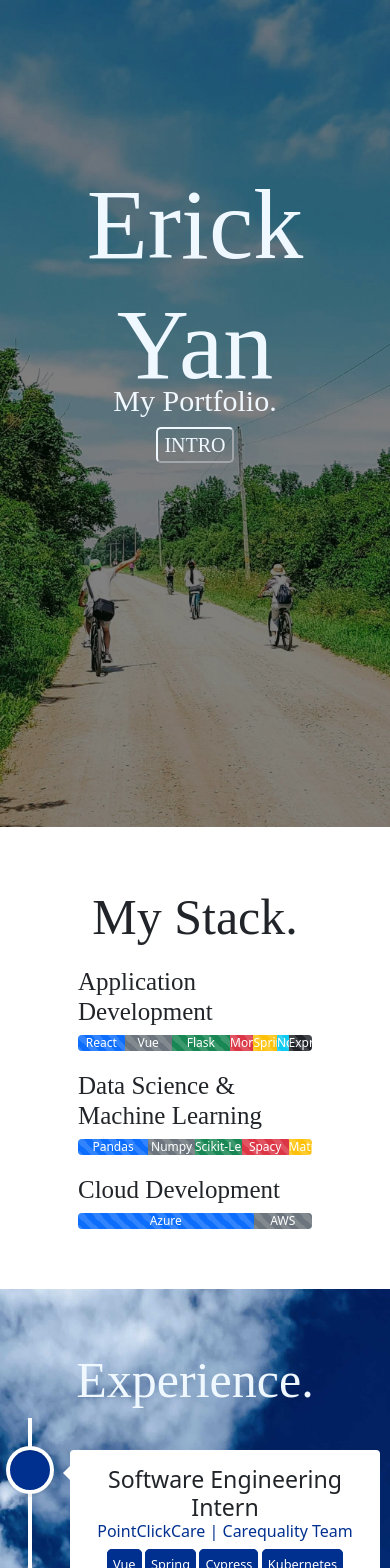
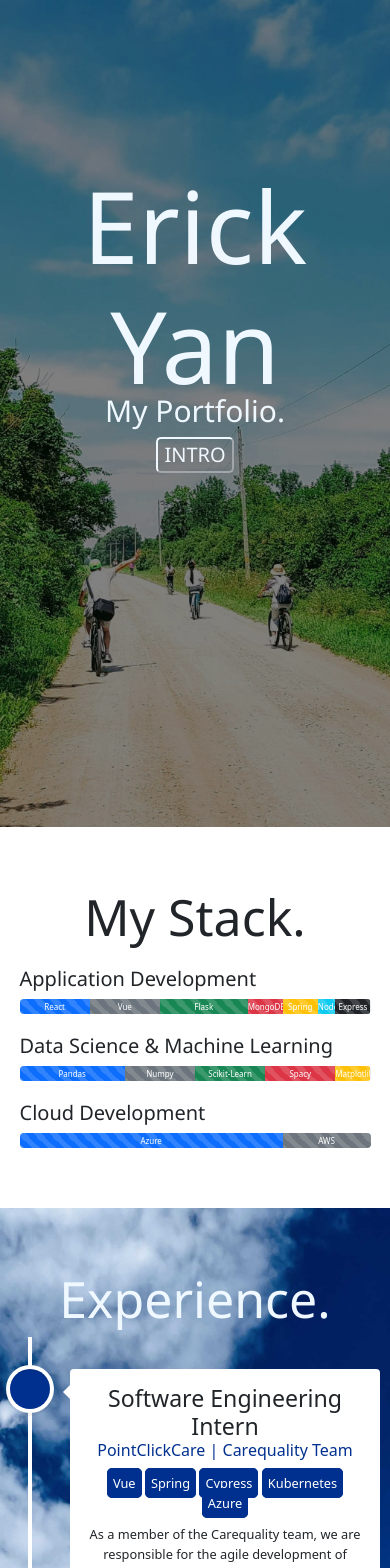
Before and after one commit to Erick-Yan/Personal-Website-v2, a React (Create React App) app: page / in a window 390 px wide. Shown: the top 1568 px of the page. Built offline with nearby package versions, Linux system fonts and the light colour scheme.

Commit message:
Added responsiveness for smaller screens.

```diff
--- a/src/components/Contacts/Contacts.css
+++ b/src/components/Contacts/Contacts.css
@@ -4,7 +4,7 @@
 }
 
 .contactSection h6 {
-    font-family: Bahnschrift;
+    font-family: 'Segoe UI', Tahoma, Geneva, Verdana, sans-serif;
     color: aliceblue;
     font-weight: 10;
 }
--- a/src/components/Experiences/Experiences.css
+++ b/src/components/Experiences/Experiences.css
@@ -10,7 +10,7 @@
 }
 
 .title {
-    font-family: Bahnschrift;
+    font-family: 'Segoe UI', Tahoma, Geneva, Verdana, sans-serif;
     font-size: 50px;
     font-weight: 60;
     margin-top: 60px;
--- a/src/components/Projects/ProjectBox.css
+++ b/src/components/Projects/ProjectBox.css
@@ -1,6 +1,6 @@
 .projectBox {
-    margin: 30px;
-    min-height: 39vh;
+    margin: 5px;
+    max-height: 39vh;
     position: relative;
     overflow: hidden;
 }
@@ -36,7 +36,7 @@
 }
 
 .projectContext h3 {
-    font-family: Bahnschrift;
+    font-family: 'Segoe UI', Tahoma, Geneva, Verdana, sans-serif;
     color: aliceblue;
     font-size: 25px;
     font-weight: 40;
@@ -44,7 +44,7 @@
 }
 
 .projectContext .description {
-    font-family: Bahnschrift;
+    font-family: 'Segoe UI', Tahoma, Geneva, Verdana, sans-serif;
     color: aliceblue;
     font-size: 15px;
     font-weight: 30;
@@ -60,7 +60,6 @@
 
 .stacks p {
     border-radius: 20px;
-    font-size: 15px;
     color: aliceblue;
     background-color: darkcyan;
     padding-left: 10px;
@@ -70,3 +69,36 @@
     margin-left: 5px;
     margin-right: 5px;
 }
+
+@media (max-width: 1000px) {
+    .background {
+        filter:blur(5px) brightness(50%);
+        opacity: 0.7;
+    }
+
+    .projectContext {
+        opacity: 1;
+    }
+}
+
+@media (max-width: 550px) {
+    .projectContext h3 {
+        font-size: 18px;
+        font-weight: 40;
+        padding: 10px;
+    }
+
+    .stacks p {
+        padding-left: 5px;
+        padding-right: 5px;
+        padding-top: 2px;
+        padding-bottom: 2px;
+        margin-left: 2px;
+        margin-right: 2px;
+        font-size: 10px;
+    }
+
+    .projectContext .description {
+        font-size: 10px;
+    }
+}
--- a/src/components/Projects/ProjectBoxes.css
+++ b/src/components/Projects/ProjectBoxes.css
@@ -4,7 +4,7 @@
 }
 
 .projectBoxesTitle {
-    font-family: Bahnschrift;
+    font-family: 'Segoe UI', Tahoma, Geneva, Verdana, sans-serif;
     font-size: 50px;
     font-weight: 60;
     margin-top: 60px;
@@ -17,3 +17,9 @@
     padding: 10px;
     justify-content: center;
 }
+
+@media (max-width: 900px) {
+    .projectBoxes {
+        flex-direction: column;
+    }
+}
--- a/src/components/Projects/ProjectBoxes.js
+++ b/src/components/Projects/ProjectBoxes.js
@@ -51,6 +51,7 @@ const ProjectBoxes = props => {
             </div>
             <div className='projectBoxes'>
                 <ProjectBox className='box' {...projects[2]} />
+                <br></br>
                 <ProjectBox className='box' {...projects[3]} />
             </div>
         </div>
--- a/src/components/Skills/Skills.css
+++ b/src/components/Skills/Skills.css
@@ -5,13 +5,13 @@
 }
 
 .skillsSection h1 {
-    font-family: Bahnschrift;
+    font-family: 'Segoe UI', Tahoma, Geneva, Verdana, sans-serif;
     font-size: 50px;
     font-weight: 60;
 }
 
 .skillsSection h3 {
-    font-family: Bahnschrift;
+    font-family: 'Segoe UI', Tahoma, Geneva, Verdana, sans-serif;
     font-size: 25px;
     font-weight: 40;
     margin-top: 20px;
@@ -23,4 +23,20 @@
 .skillBar {
     margin-right: 20%;
     margin-left: 20%;
+    height: 30px;
 }
+
+@media (max-width: 800px) {
+    .skillsSection h3 {
+        font-size: 20px;
+        margin-right: 5%;
+        margin-left: 5%;
+    }
+
+    .skillBar {
+        margin-right: 5%;
+        margin-left: 5%;
+        height: 15px;
+        font-size: 8px;;
+    }
+}
--- a/src/components/Slideshow/Header.css
+++ b/src/components/Slideshow/Header.css
@@ -1,28 +1,28 @@
 .header h1 {
     color:aliceblue;
-    font-family: Bahnschrift;
+    font-family: 'Segoe UI', Tahoma, Geneva, Verdana, sans-serif;
     font-size: 100px;
     font-weight: 60;
 }
 
 .header h2 {
     color:aliceblue;
-    font-family: Bahnschrift;
+    font-family: 'Segoe UI', Tahoma, Geneva, Verdana, sans-serif;
     font-size: 25px;
     font-weight: 100;
 }
 
 .header h3 {
     color:aliceblue;
-    font-family: Bahnschrift;
+    font-family: 'Segoe UI', Tahoma, Geneva, Verdana, sans-serif;
     font-size: 30px;
     font-weight: 40;
-    margin-top: -30px;
+    margin-top: -20px;
 }
 
 .header p {
     color:aliceblue;
-    font-family: Bahnschrift;
+    font-family: 'Segoe UI', Tahoma, Geneva, Verdana, sans-serif;
     font-size: 20px;
     font-weight: 40;
     margin-left: 25vw;
@@ -41,7 +41,7 @@
     border-color: aliceblue;
     border-radius: 5px;
     font-size: 20px;
-    font-family: Bahnschrift;
+    font-family: 'Segoe UI', Tahoma, Geneva, Verdana, sans-serif;
 }
 
 .about-button button:hover {
@@ -49,3 +49,10 @@
     color: black;
     transition: 1s;
 }
+
+@media (max-width: 700px) {
+    .header p {
+        margin-left: 15vw;
+        margin-right: 15vw;
+    }
+}
```
